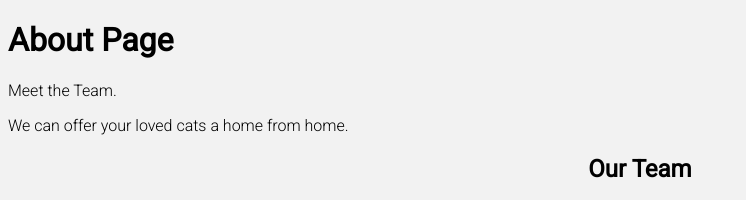
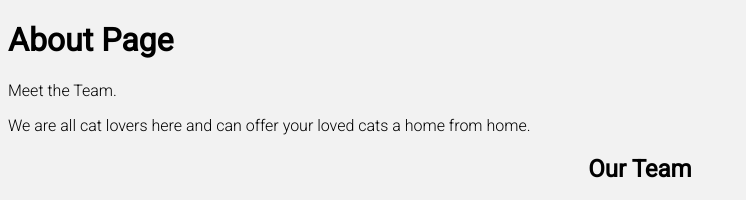
Before and after one commit to keeley1/CFG-Group-Project-1, a plain HTML site: page views/about.html in a window 1280 px wide. Shown: the top 200 px of the page, without its empty margins (0-746 px from the left). Drawn offline with Linux system fonts and the light colour scheme.

Commit message:
Update about.html

```diff
--- a/views/about.html
+++ b/views/about.html
@@ -9,7 +9,7 @@
 <div class="about-section">
     <h1>About Page</h1>
     <p>Meet the Team.</p>
-    <p>We can offer your loved cats a home from home.</p>
+    <p>We are all cat lovers here and can offer your loved cats a home from home.</p>
   </div>
 
   <h2 style="text-align:center">Our Team</h2>
```
